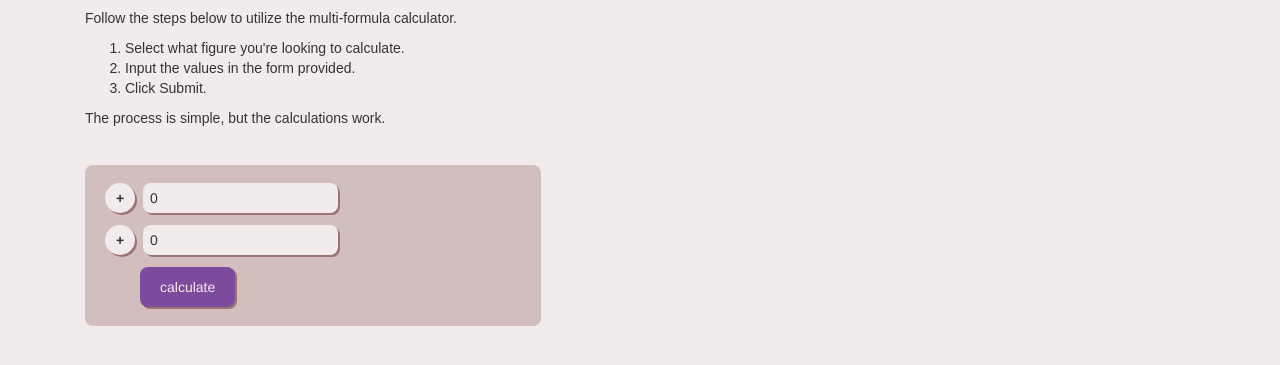
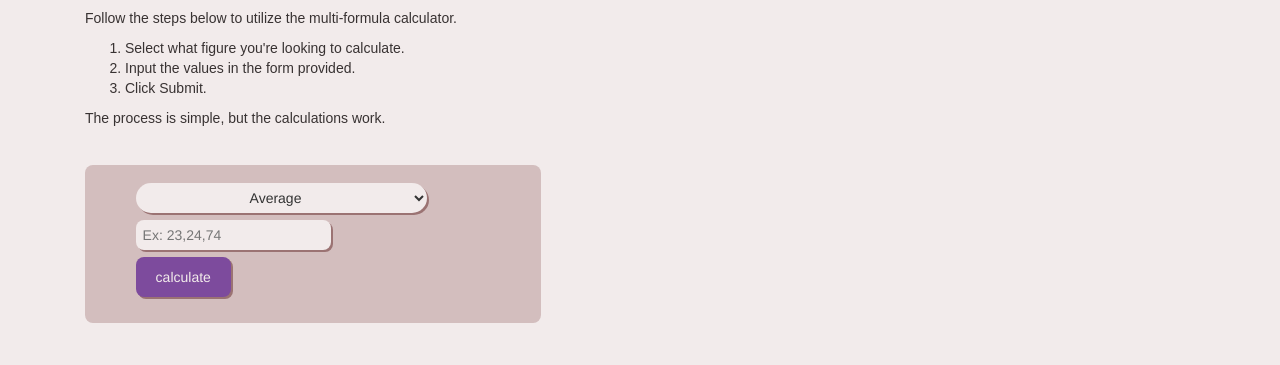
Before and after one commit to pitabaki/basicMath, a plain HTML site: page index.html in a window 1280 px wide. Shown: the part 155-520 px from the top of the page. Drawn offline with nearby package versions, Linux system fonts and the light colour scheme.

Commit message:
Reformatted initial form. Set up JavaScript for proper way of accepting data.

```diff
--- a/css/calculator.sass
+++ b/css/calculator.sass
@@ -58,7 +58,7 @@ body
 	background-color: $bg_white
 
 input
-	margin: 0 auto
+	margin: 0 5px
 	padding: 0
 	padding: 0 0.5em
 	height: 30px
@@ -68,12 +68,14 @@ input
 	box-shadow: 2px 2px $bg_white_shadow
 
 input:focus,
-textarea:focus
+textarea:focus,
+select:focus
 	border: none
 	box-shadow: 0
 	outline: none
 
-label
+label,
+select
 	margin-right: 4px
 	width: 30px
 	height: 30px
@@ -98,11 +100,18 @@ fieldset
 	background-color: $bg_white_shade
 	border-radius: $borderRadius
 
+.formPad select
+	margin: 0 5px
+	width: 80%
+	border: 0
+
 .digitInput
-	margin: 0.5em 20px
+	margin: 0.5em auto
+	width: 80%
 
-.submit
-	margin: 0em 50px
+.formPad
+	margin: 0.5em auto
+	width: 80%
 
 .navbar-fixed-top
 	background-color: $rich_grey
@@ -125,6 +134,7 @@ fieldset
 	text-decoration: none
 	color: $secondary
 	border: none
+	outline: none
 
 .content
 	margin: 0 auto
@@ -144,7 +154,7 @@ fieldset
 form
 	padding-top: 20px
 
-.submit input
+.formPad input
 	margin: 0 5px 0.5em 5px
 	padding: 20px
 	line-height: 0
@@ -153,7 +163,7 @@ form
 	transition: all $transition ease
 	box-shadow: 2px 2px $bg_white_shadow
 
-.submit input:hover
+.formPad input:hover
 	color: $primary
 	background-color: $secondary
 	box-shadow: 5px 5px $bg_white_shadow
--- a/index.html
+++ b/index.html
@@ -38,17 +38,16 @@
 				<p>The process is simple, but the calculations work.</p>
 				<form action="" method="post" id="calcForm">
 					<fieldset>
-						<div class="math">
-							<div class="digitInput">
-								<label for="numberOne">+</label>
-								<input type="text" name="numberONE" id="num_01" value="0" placeholder="Please enter a number" required>
-							</div>
-							<div class="digitInput">
-								<label for="numberTwo">+</label>
-								<input type="text" name="numberTWO" id="num_02" value="0" placeholder="Please enter a number" required>
-							</div>
+						<div class="formPad">
+							<select name="basicMath">
+								<option value="average">Average</option>
+							</select>
 						</div>
-						<div class="submit">
+						<div class="digitInput">
+								<!--<label for="numberOne">+</label>-->
+								<input type="text" name="num_array" id="num_array" placeholder="Ex: 23,24,74" required>
+						</div>
+						<div class="formPad">
 							<input type="submit" value="calculate" id="calculatorSubmit">
 						</div>
 					</fieldset>
--- a/js/formula.js
+++ b/js/formula.js
@@ -13,13 +13,9 @@ List of formulas:
 
 function average(){
 	'use strict';
-	var numberOne = document.getElementById("num_01").value;
-	var numberTwo = document.getElementById("num_02").value;
-	numberOne = Number(numberOne);
-	numberTwo = Number(numberTwo);
-	var numbers = [numberOne,numberTwo];
-	console.log("length of numbers " + numberOne);
-	console.log("length of numbers " + numberTwo);
+	var numberArray = document.getElementById("num_array").value;
+	var numbers = [];
+	console.log(numberArray);
 	//declare a variable for calculating the sum
 	var something = 0;
 
--- a/js/min/formula-min.js
+++ b/js/min/formula-min.js
@@ -1 +1 @@
-function average(){"use strict";var e=document.getElementById("num_01").value,n=document.getElementById("num_02").value;e=Number(e),n=Number(n);var o=[e,n];console.log("length of numbers "+e),console.log("length of numbers "+n);for(var t=0,l=0;l<o.length;l++)t+=o[l];return console.log(t),console.log(t/=o.length),!1}function init(){"use strict";var e=document.getElementById("calcForm");e.onsubmit=average}window.onload=init;
+function average(){"use strict";var e=document.getElementById("num_array").value,n=[];console.log(e);for(var o=0,t=0;t<n.length;t++)o+=n[t];return console.log(o),console.log(o/=n.length),!1}function init(){"use strict";var e=document.getElementById("calcForm");e.onsubmit=average}window.onload=init;
```
Also changed, not shown: css/calculator.css.
